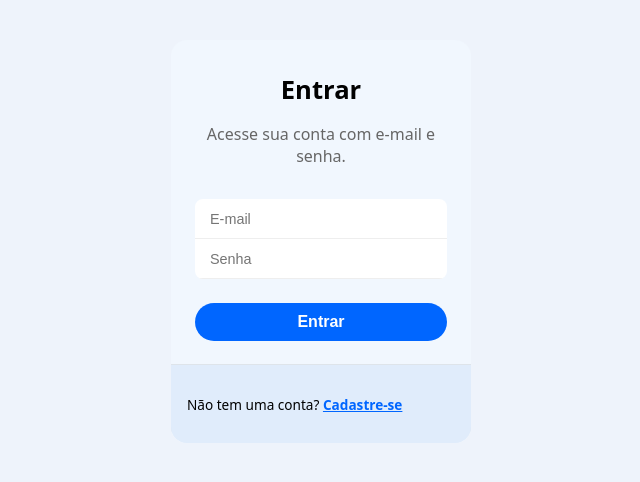
After one commit to KodusTheOnly/Projeto-StockControl, a PHP site: page /login.html in a window 1280 px wide. The commit adds this page. Shown: the top 482 px of the page, without its empty margins (319-959 px from the left). Run offline with PHP 8.4, Linux system fonts and the light colour scheme.

Commit message:
Criação da página "Criar conta" e "Login"

```diff
--- a/RF01 - Gestão de Usuário da Empresa/login.css
+++ b/RF01 - Gestão de Usuário da Empresa/RF01.2 Login/login.css
@@ -1,11 +1,23 @@
-.form-box {
+/* Reset leve */
+* { box-sizing: border-box; }
+body {
+  margin: 0;
+  font-family: system-ui, -apple-system, Segoe UI, Roboto, Arial, sans-serif;
+  background: #eef3fb;
+}
+
+/* Container */
+.caixa-formulario {
   max-width: 300px;
   background: #f1f7fe;
   overflow: hidden;
   border-radius: 16px;
   color: #010101;
+  margin: 40px auto;
 }
-.form {
+
+/* Formulário */
+.formulario {
   position: relative;
   display: flex;
   flex-direction: column;
@@ -13,24 +25,28 @@
   gap: 16px;
   text-align: center;
 }
-/*Form texto*/
-  .title {
+
+/* Texto */
+.titulo {
   font-weight: bold;
   font-size: 1.6rem;
 }
-  .subtitle {
+
+.subtitulo {
   font-size: 1rem;
   color: #666;
 }
-/*Inputs box*/
-.form-container {
+
+/* Entradas */
+.container-formulario {
   overflow: hidden;
   border-radius: 8px;
   background-color: #fff;
   margin: 1rem 0 .5rem;
   width: 100%;
 }
-.input {
+
+.entrada {
   background: none;
   border: 0;
   outline: 0;
@@ -40,23 +56,28 @@
   font-size: .9rem;
   padding: 8px 15px;
 }
-.form-section {
+
+/* Rodapé */
+.secao-formulario {
   padding: 16px;
   font-size: .85rem;
   background-color: #e0ecfb;
   box-shadow: rgb(0 0 0 / 8%) 0 -1px;
 }
-.form-section a {
+
+.secao-formulario a {
   font-weight: bold;
   color: #0066ff;
   transition: color .3s ease;
 }
-.form-section a:hover {
+
+.secao-formulario a:hover {
   color: #005ce6;
   text-decoration: underline;
 }
-/*Button*/
-.form button {
+
+/* Botão */
+.formulario button {
   background-color: #0066ff;
   color: #fff;
   border: 0;
@@ -67,6 +88,7 @@
   cursor: pointer;
   transition: background-color .3s ease;
 }
-.form button:hover {
+
+.formulario button:hover {
   background-color: #005ce6;
 }
--- /dev/null
+++ b/RF01 - Gestão de Usuário da Empresa/RF01.2 Login/login.html
@@ -0,0 +1,25 @@
+<!DOCTYPE html>
+<html lang="pt-BR">
+<head>
+  <meta charset="utf-8" />
+  <meta name="viewport" content="width=device-width, initial-scale=1" />
+  <title>Login</title>
+  <link rel="stylesheet" href="login.css" />
+</head>
+<body>
+<div class="caixa-formulario">
+  <form class="formulario" action="#" method="post">
+    <span class="titulo">Entrar</span>
+    <span class="subtitulo">Acesse sua conta com e-mail e senha.</span>
+    <div class="container-formulario">
+      <input type="email" class="entrada" name="email" placeholder="E-mail" required>
+      <input type="password" class="entrada" name="senha" placeholder="Senha" required>
+    </div>
+    <button type="submit">Entrar</button>
+  </form>
+  <div class="secao-formulario">
+    <p>Não tem uma conta? <a href="/RF01 - Gestão de Usuário da Empresa/RF01.1 Criar Conta/criar_conta.html">Cadastre-se</a></p>
+  </div>
+</div>
+</body>
+</html>
```
Also changed, not shown: RF01 - Gestão de Usuário da Empresa/RF01.1 Criar Conta/criar_conta.css (added, +94 -0 lines), RF01 - Gestão de Usuário da Empresa/RF01.1 Criar Conta/criar_conta.html (added, +31 -0 lines), RF01 - Gestão de Usuário da Empresa/login.html (deleted, +0 -25 lines), RF01 - Gestão de Usuário da Empresa/public/readme.md (deleted). Lines whose indentation alone changed are shown as unchanged.
